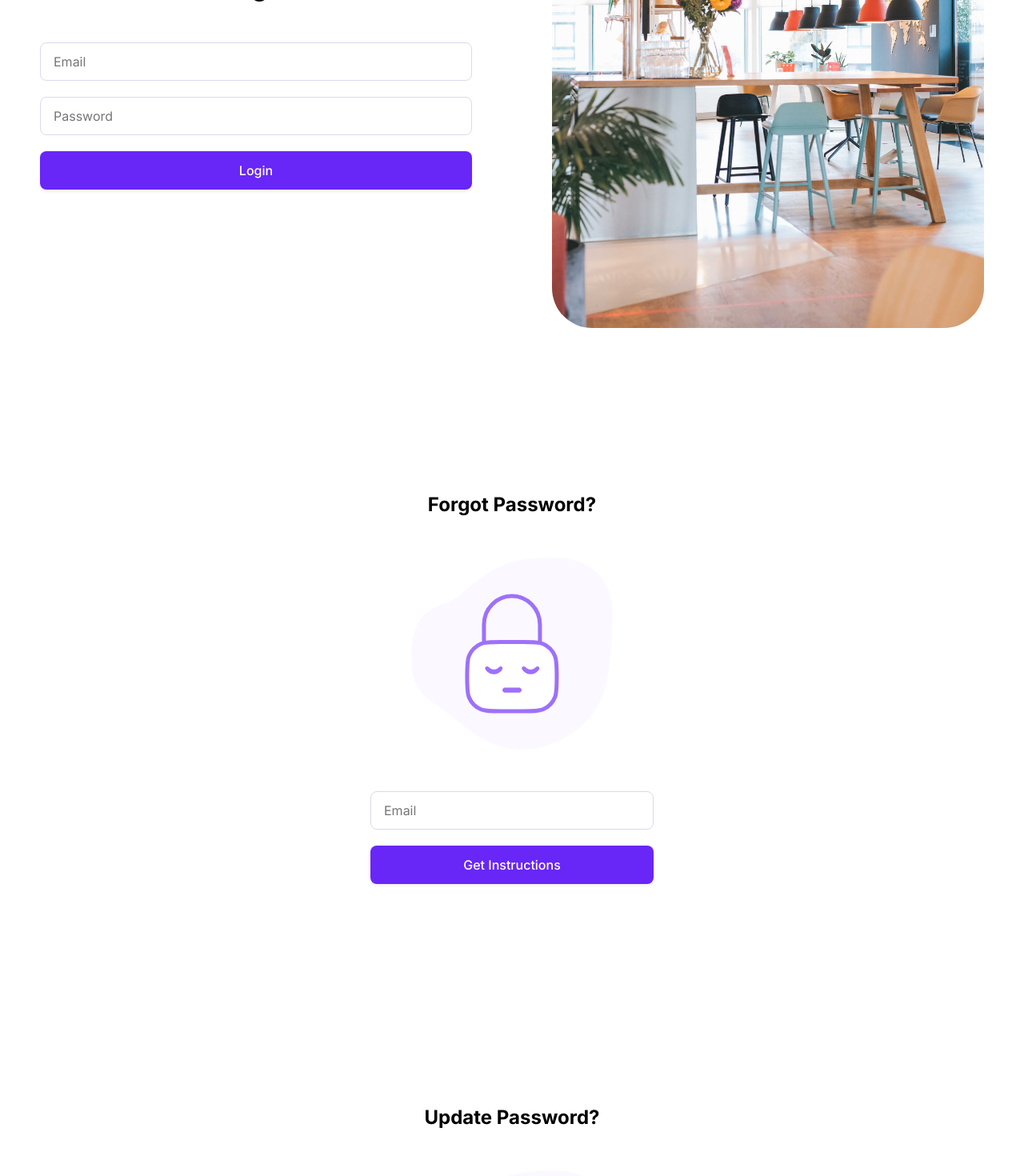
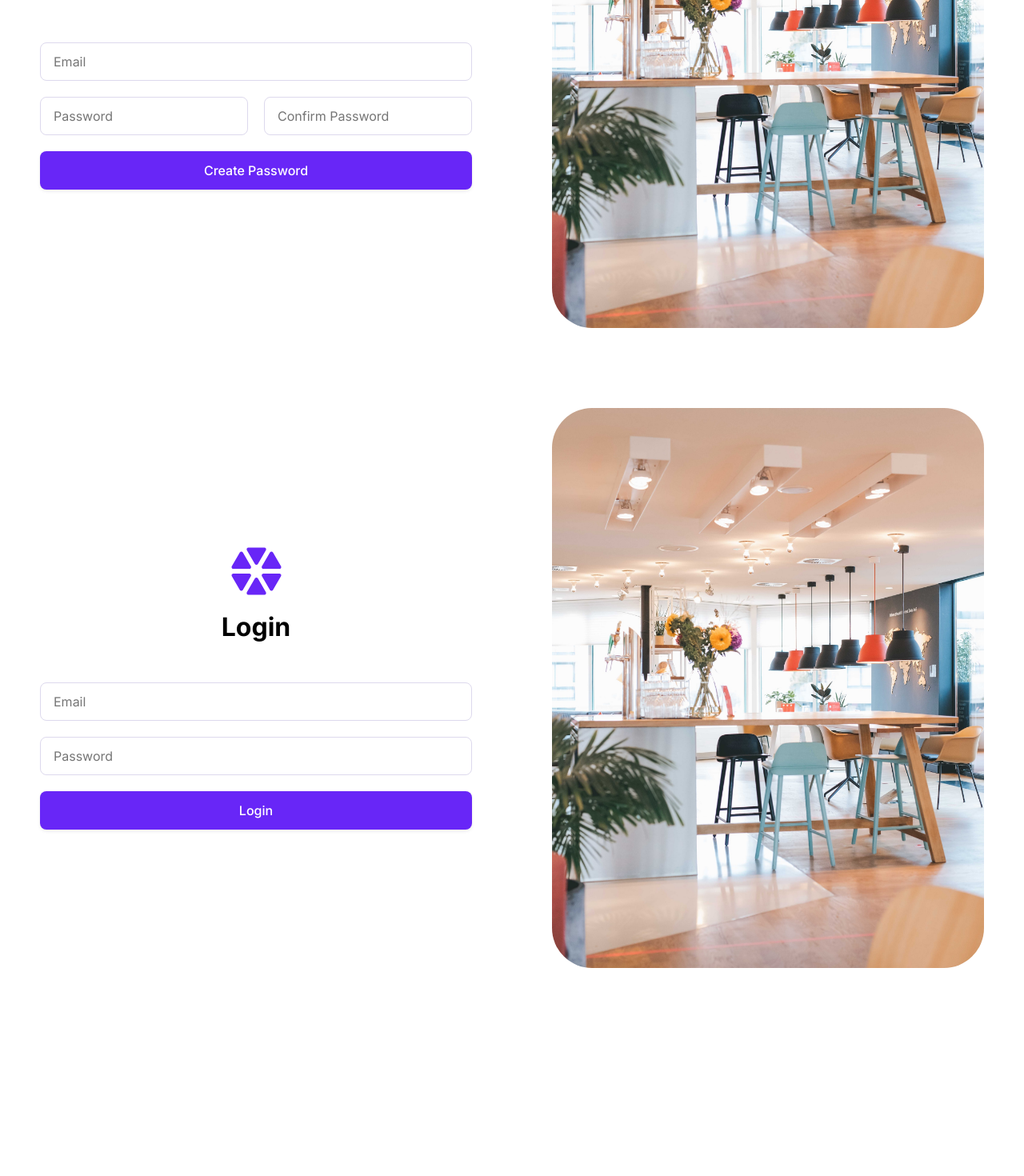
Before and after one commit to durdonadev/projectify-app-ui, a React (Create React App) app: page / in a window 1280 px wide. Shown: the part 340-1810 px from the top of the page at 80% size. After the commit the page ends 1600 px from the top, so only its background shows below. Built offline with nearby package versions, Linux system fonts and the light colour scheme.

Commit message:
Create Login page for Team-Member

```diff
--- a/src/App.tsx
+++ b/src/App.tsx
@@ -1,15 +1,10 @@
-import { Login } from "./pages";
-import { ForgotPassword } from "./pages";
-import { UpdatePassword } from "./pages";
-import { MainLayout } from "./pages/components";
+import { TeamMemberCreatePassword, TeamMemberLogin } from "./pages";
 
 const App = () => {
     return (
         <>
-            <Login />
-            <ForgotPassword />
-            <UpdatePassword />
-            <MainLayout>Hello</MainLayout>
+            <TeamMemberCreatePassword />
+            <TeamMemberLogin />
         </>
     );
 };
--- a/src/pages/index.ts
+++ b/src/pages/index.ts
@@ -2,3 +2,6 @@ export * from "./admin-auth/sign-up/Signup";
 export * from "./admin-auth/login/Login";
 export * from "./admin-auth/forgot-password/ForgotPassword";
 export * from "./admin-auth/reset-password/ResetPassword";
+
+export * from "./team-member-auth/team-member-create-password/TeamMemberCreatePassword";
+export * from "./team-member-auth/team-member-login/TeamMemberLogin";
--- /dev/null
+++ b/src/pages/team-member-auth/team-member-create-password/TeamMemberCreatePassword.tsx
@@ -0,0 +1,75 @@
+import { useState } from "react";
+import { Button, Input } from "../../../design-system";
+import { AuthWrapper } from "../../components";
+
+import teamWork from "../../../assets/images/team-work.jpg";
+import "./TeamMemberCreatePassword.css";
+
+const TeamMemberCreatePassword = () => {
+    const [email, setEmail] = useState<string>("");
+    const [password, setPassword] = useState<string>("");
+    const [passwordConfirm, setPasswordConfirm] = useState<string>("");
+
+    const handleOnChangeEmail = (value: string) => {
+        setEmail(value);
+    };
+
+    const handleOnChangePassword = (value: string) => {
+        setPassword(value);
+    };
+
+    const handleOnChangePasswordConfirm = (value: string) => {
+        setPasswordConfirm(value);
+    };
+
+    const createPassword = (e: React.FormEvent<HTMLFormElement>) => {
+        e.preventDefault();
+        console.log(email, password, passwordConfirm);
+    };
+
+    return (
+        <AuthWrapper imageUrl={teamWork} pageTitle="Create Password">
+            <form
+                className="create-password"
+                onSubmit={createPassword}
+                noValidate
+            >
+                <Input
+                    type="email"
+                    placeholder="Email"
+                    value={email}
+                    onChange={handleOnChangeEmail}
+                    shape="rounded"
+                    size="lg"
+                    className="create-password__email"
+                />
+                <Input
+                    type="password"
+                    placeholder="Password"
+                    value={password}
+                    onChange={handleOnChangePassword}
+                    shape="rounded"
+                    size="lg"
+                />
+                <Input
+                    type="password"
+                    placeholder="Confirm Password"
+                    value={passwordConfirm}
+                    onChange={handleOnChangePasswordConfirm}
+                    shape="rounded"
+                    size="lg"
+                />
+                <Button
+                    color="primary"
+                    size="lg"
+                    shape="rounded"
+                    className="create-password__submit-button"
+                >
+                    Create Password
+                </Button>
+            </form>
+        </AuthWrapper>
+    );
+};
+
+export { TeamMemberCreatePassword };
--- /dev/null
+++ b/src/pages/team-member-auth/team-member-login/TeamMemberLogin.css
@@ -0,0 +1,6 @@
+.login {
+    width: 100%;
+
+    display: grid;
+    gap: var(--space-20);
+}
--- a/src/pages/team-member-auth/create-password/CreatePassword.tsx
+++ b/src/pages/team-member-auth/team-member-login/TeamMemberLogin.tsx
@@ -3,12 +3,11 @@ import { Button, Input } from "../../../design-system";
 import { AuthWrapper } from "../../components";
 
 import teamWork from "../../../assets/images/team-work.jpg";
-import "./CreatePassword.css";
+import "./TeamMemberLogin.css";
 
-const CreatePassword = () => {
+const TeamMemberLogin = () => {
     const [email, setEmail] = useState<string>("");
     const [password, setPassword] = useState<string>("");
-    const [passwordConfirm, setPasswordConfirm] = useState<string>("");
 
     const handleOnChangeEmail = (value: string) => {
         setEmail(value);
@@ -18,22 +17,14 @@ const CreatePassword = () => {
         setPassword(value);
     };
 
-    const handleOnChangePasswordConfirm = (value: string) => {
-        setPasswordConfirm(value);
-    };
-
-    const createPassword = (e: React.FormEvent<HTMLFormElement>) => {
+    const login = (e: React.FormEvent<HTMLFormElement>) => {
         e.preventDefault();
-        console.log(email, password, passwordConfirm);
+        console.log(email, password);
     };
 
     return (
-        <AuthWrapper imageUrl={teamWork} pageTitle="Create Password">
-            <form
-                className="create-password"
-                onSubmit={createPassword}
-                noValidate
-            >
+        <AuthWrapper imageUrl={teamWork} pageTitle="Login">
+            <form className="login" onSubmit={login} noValidate>
                 <Input
                     type="email"
                     placeholder="Email"
@@ -41,7 +32,7 @@ const CreatePassword = () => {
                     onChange={handleOnChangeEmail}
                     shape="rounded"
                     size="lg"
-                    className="create-password__email"
+                    className="login__email"
                 />
                 <Input
                     type="password"
@@ -50,26 +41,20 @@ const CreatePassword = () => {
                     onChange={handleOnChangePassword}
                     shape="rounded"
                     size="lg"
+                    className="login__password"
                 />
-                <Input
-                    type="password"
-                    placeholder="Confirm Password"
-                    value={passwordConfirm}
-                    onChange={handleOnChangePasswordConfirm}
-                    shape="rounded"
-                    size="lg"
-                />
+
                 <Button
                     color="primary"
                     size="lg"
                     shape="rounded"
-                    className="create-password__submit-button"
+                    className="login__submit-button"
                 >
-                    Create Password
+                    Login
                 </Button>
             </form>
         </AuthWrapper>
     );
 };
 
-export { CreatePassword };
+export { TeamMemberLogin };
```
Also changed, not shown: src/pages/team-member-auth/team-member-create-password/TeamMemberCreatePassword.css (renamed from src/pages/team-member-auth/create-password/CreatePassword.css).
